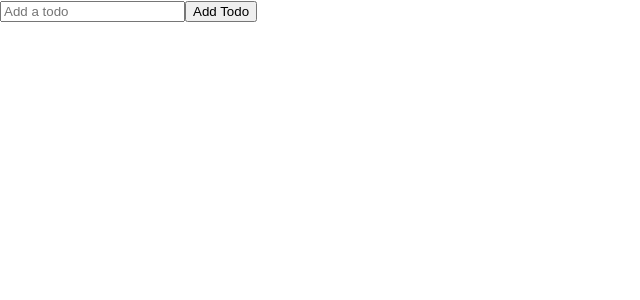
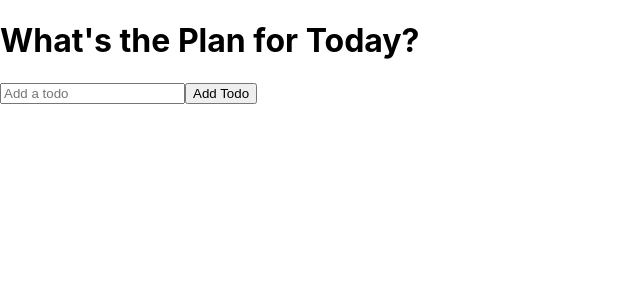
Before and after one commit to DespoTron/todoapp, a React (Create React App) app: page / in a window 1280 px wide. Shown: the top 300 px of the page, without its empty margins (0-640 px from the left). Built offline with nearby package versions, Linux system fonts and the light colour scheme.

Commit message:
Create todolist

```diff
--- a/src/App.js
+++ b/src/App.js
@@ -1,10 +1,10 @@
 import './App.css';
-import { TodoForm } from 'components';
+import { TodoList } from 'components';
 
 function App() {
   return (
     <div className="todo-app">
-      <TodoForm />
+      <TodoList />
     </div>
   );
 }
--- a/src/components/TodoList/index.js
+++ b/src/components/TodoList/index.js
@@ -0,0 +1,13 @@
+import React, { useState } from 'react';
+import { TodoForm } from '../../components';
+
+export default () => {
+  const [todos, setTodos] = useState('');
+
+  return (
+    <div>
+      <h1>What's the Plan for Today?</h1>
+      <TodoForm />
+    </div>
+  );
+};
```
Also changed, not shown: 1 other file (tests, documents, lock files or other folders).
